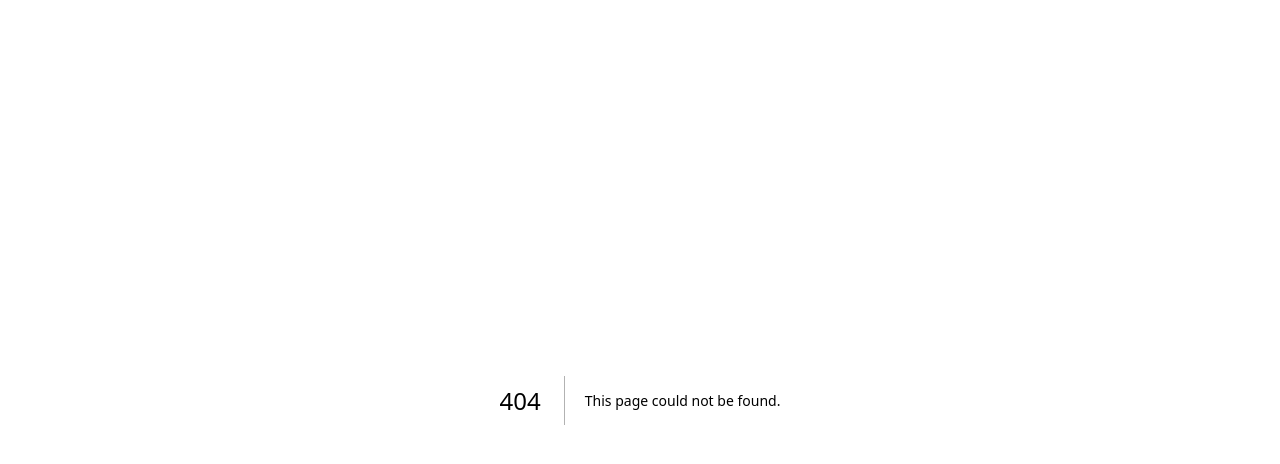
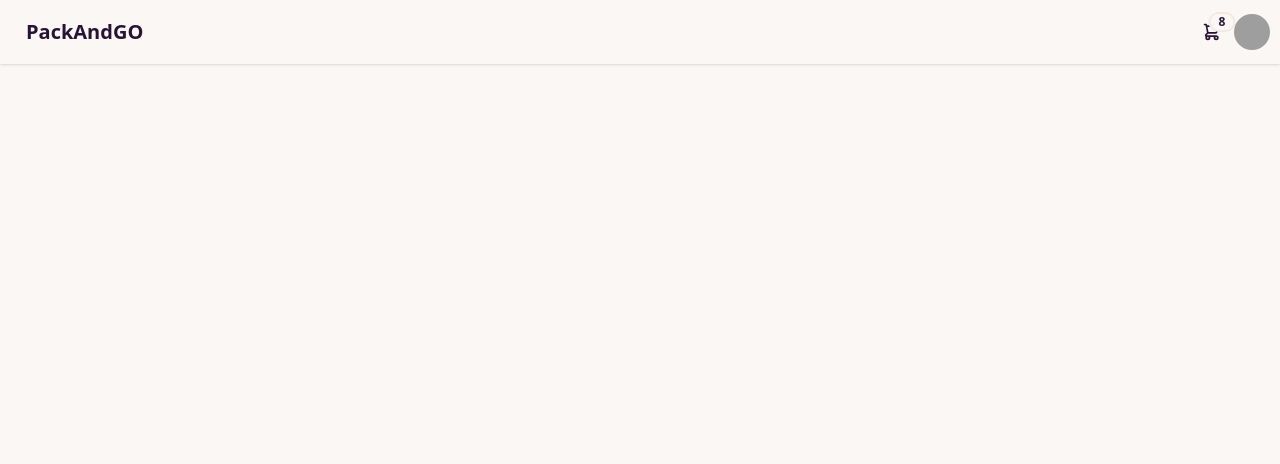
Before and after one commit to Harshit-077/packandgo, a Next.js app: page /nav in a window 1280 px wide. Before the commit this address had no page. Shown: the top 464 px of the page. Built offline with nearby package versions, Linux system fonts and the light colour scheme; grey boxes are pictures that could not be loaded.

Commit message:
Basic Navbar formed

```diff
--- /dev/null
+++ b/app/nav/page.tsx
@@ -0,0 +1,55 @@
+import React from 'react'
+
+const navbar = () => {
+    return (
+        <div className="navbar bg-base-100 shadow-sm">
+            <div className="flex-1">
+                <a className="btn btn-ghost text-xl">PackAndGO</a>
+            </div>
+            <div className="flex-none">
+                <div className="dropdown dropdown-end">
+                    <div tabIndex={0} role="button" className="btn btn-ghost btn-circle">
+                        <div className="indicator">
+                            <svg xmlns="http://www.w3.org/2000/svg" className="h-5 w-5" fill="none" viewBox="0 0 24 24" stroke="currentColor"> <path strokeLinecap="round" strokeLinejoin="round" strokeWidth="2" d="M3 3h2l.4 2M7 13h10l4-8H5.4M7 13L5.4 5M7 13l-2.293 2.293c-.63.63-.184 1.707.707 1.707H17m0 0a2 2 0 100 4 2 2 0 000-4zm-8 2a2 2 0 11-4 0 2 2 0 014 0z" /> </svg>
+                            <span className="badge badge-sm indicator-item">8</span>
+                        </div>
+                    </div>
+                    <div
+                        tabIndex={0}
+                        className="card card-compact dropdown-content bg-base-100 z-1 mt-3 w-52 shadow">
+                        <div className="card-body">
+                            <span className="text-lg font-bold">8 Items</span>
+                            <span className="text-info">Subtotal: $999</span>
+                            <div className="card-actions">
+                                <button className="btn btn-primary btn-block">View cart</button>
+                            </div>
+                        </div>
+                    </div>
+                </div>
+                <div className="dropdown dropdown-end">
+                    <div tabIndex={0} role="button" className="btn btn-ghost btn-circle avatar">
+                        <div className="w-10 rounded-full">
+                            <img
+                                alt="Tailwind CSS Navbar component"
+                                src="https://img.daisyui.com/images/stock/photo-1534528741775-53994a69daeb.webp" />
+                        </div>
+                    </div>
+                    <ul
+                        tabIndex={0}
+                        className="menu menu-sm dropdown-content bg-base-100 rounded-box z-1 mt-3 w-52 p-2 shadow">
+                        <li>
+                            <a className="justify-between">
+                                Profile
+                                <span className="badge">New</span>
+                            </a>
+                        </li>
+                        <li><a>Settings</a></li>
+                        <li><a>Logout</a></li>
+                    </ul>
+                </div>
+            </div>
+        </div>
+    )
+}
+
+export default navbar
--- a/app/page.tsx
+++ b/app/page.tsx
@@ -1,8 +1,9 @@
 import React from 'react'
+import Navbar from './nav/page'
 
 const Page = () => {
   return (
-    <div>page</div>
+    <Navbar />
   )
 }
 
```
